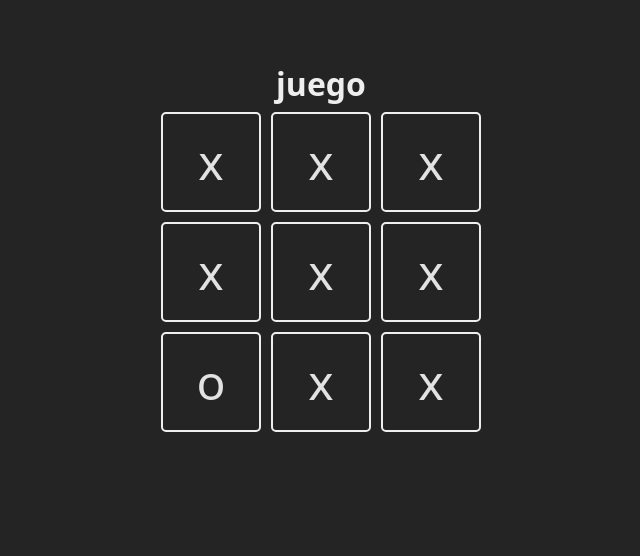
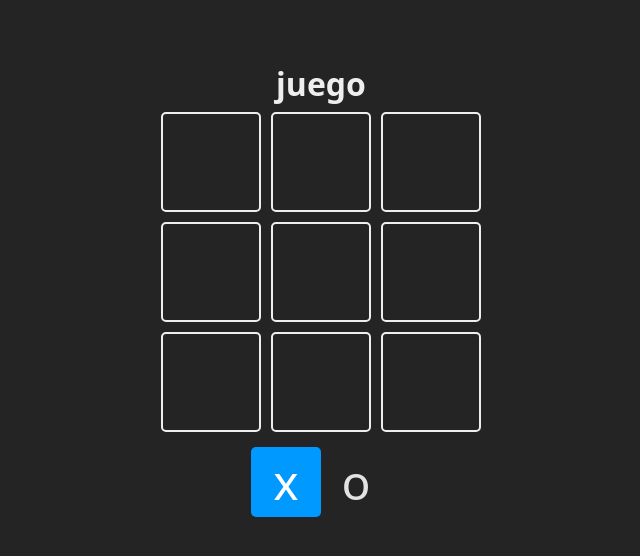
Before and after one commit to llcristianaceroll/projects, a React (Vite) app in the folder react-projects/02-juego-tricky-useState-useEffect/: page / in a window 1280 px wide. Shown: the top 556 px of the page, without its empty margins (319-959 px from the left). Built offline with nearby package versions, Linux system fonts and the light colour scheme.

Commit message:
setting new board

```diff
--- a/react-projects/02-juego-tricky-useState-useEffect/src/App.jsx
+++ b/react-projects/02-juego-tricky-useState-useEffect/src/App.jsx
@@ -1,44 +1,58 @@
-
-import { useState } from 'react';
-import './App.css'
-
+import { useState } from "react";
+import "./App.css";
 
 const TURNS = {
-  X : 'x',
-  O : 'o'
-}
+  X: "x",
+  O: "o",
+};
 
-const Square = ({children, upgradeBoard, index}) => {
+const Square = ({ children, isSelected, updateBoard, index }) => {
+  const className = `square ${isSelected ? "is-selected" : ""}`;
+
+  const handleClick = () => {
+    updateBoard(index);
+  };
+
   return (
-      <div className='square'>
-        {children}
-      </div>
-  )
-}
-// const board = Array(9).fill(null)
+    <div className={className} onClick={handleClick}>
+      {children}
+    </div>
+  );
+};
 
 function App() {
 
-  const [board, setBoard] = useState(['x', 'x', 'x','x', 'x', 'x','o', 'x', 'x']);
+  const [board, setBoard] = useState(Array(9).fill(null));
+
+  const [turn, setTurn] = useState(TURNS.X);
+
+  const updateBoard = (index) => {
+    const newBoard = [...board];
+    newBoard[index] = turn;
+    setBoard(newBoard);
+
+    const newTurn = turn === TURNS.X ? TURNS.O : TURNS.X;
+    setTurn(newTurn);
+  };
 
   return (
-    <main className='board'>
-    <h1>juego</h1>
-       <section  className='game'>
-       {
-        board.map((_, index) => {
+    <main className="board">
+      <h1>juego</h1>
+      <section className="game">
+        {board.map((_, index) => {
           return (
-          <Square key={index} index={index}>
-            {board[index]}
-          </Square>
-          )
-        })
-       }
-
-       </section>
+            <Square key={index} index={index} updateBoard={updateBoard}>
+              {board[index]}
+            </Square>
+          );
+        })}
+      </section>
+      <section className="turn">
+        <Square isSelected={turn === TURNS.X}>{TURNS.X}</Square>
+        <Square isSelected={turn === TURNS.O}>{TURNS.O}</Square>
+      </section>
     </main>
-  )
-
+  );
 }
 
-export default App
+export default App;
```
